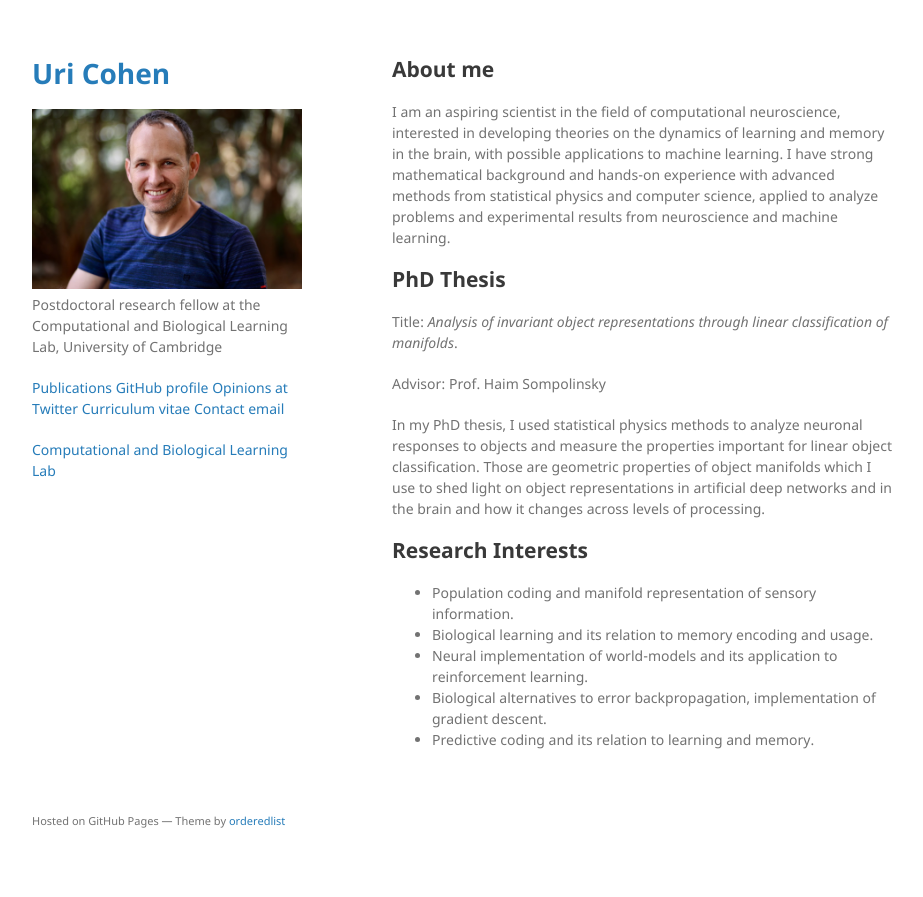
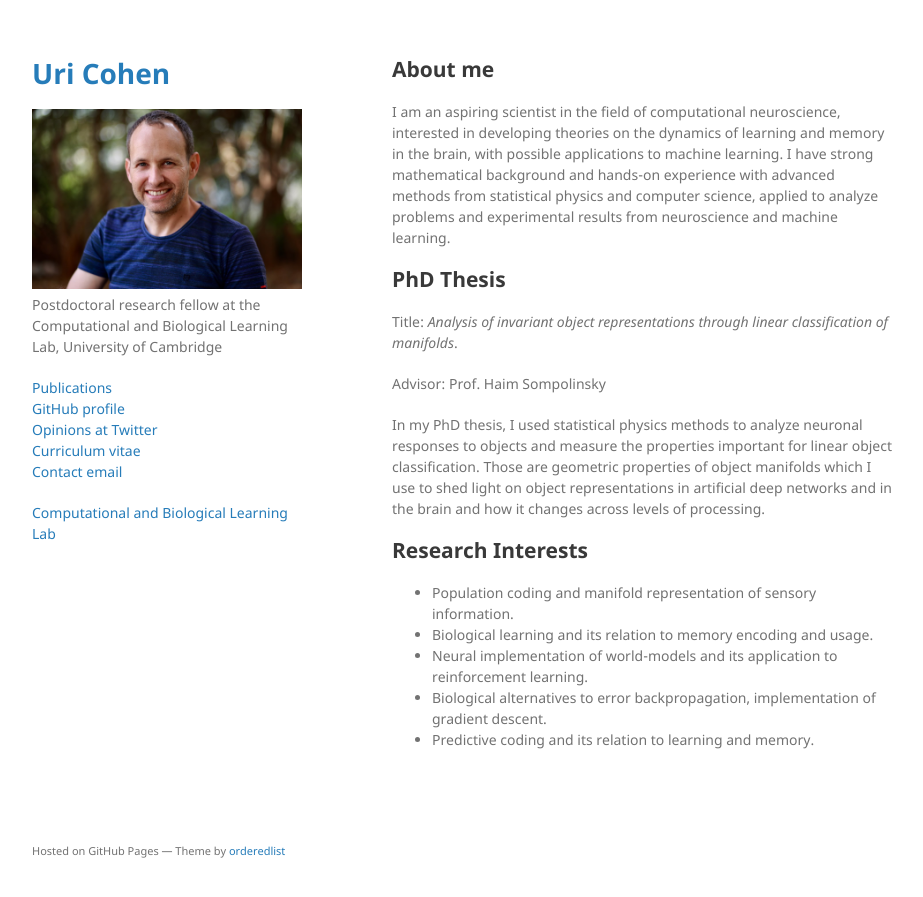
Before and after one commit to uricohen/uricohen.github.io, a Jekyll site: the page built from index.md, in a window 1280 px wide. Shown: the top 897 px of the page, without its empty margins (178-1101 px from the left). Built offline with Jekyll 4.4.1, drawn with Linux system fonts in a browser that asks for light colours; our own code applies the rules of GitHub Pages for plain Markdown files.

Commit message:
Added line breaks and better located footer

```diff
--- a/_layouts/default.html
+++ b/_layouts/default.html
@@ -24,11 +24,11 @@
         <p>{{ site.description | default: site.github.project_tagline }}</p>
 
 		<p class="view">
-		<a href="https://scholar.google.com/citations?hl=en&user=YyfnoOYAAAAJ">Publications</a>
-        <a href="{{ site.github.owner_url }}">GitHub profile</a>
-		<a href="https://twitter.com/uricohen42">Opinions at Twitter</a>
-		<a href="https://uricohen.github.io/CV.pdf">Curriculum vitae</a>
-		<a href="mailto:uri.co@mail.huji.ac.il">Contact email</a>
+		<a href="https://scholar.google.com/citations?hl=en&user=YyfnoOYAAAAJ">Publications</a><br>
+        <a href="{{ site.github.owner_url }}">GitHub profile</a><br>
+		<a href="https://twitter.com/uricohen42">Opinions at Twitter</a><br>
+		<a href="https://uricohen.github.io/CV.pdf">Curriculum vitae</a><br>
+		<a href="mailto:uri.co@mail.huji.ac.il">Contact email</a><br>
 		</p>
 
         <p class="view"><a href="https://learning.eng.cam.ac.uk/Public/">Computational and Biological Learning Lab</a></p>
--- a/_sass/jekyll-theme-minimal.scss
+++ b/_sass/jekyll-theme-minimal.scss
@@ -206,7 +206,7 @@
   width:270px;
   float:left;
   position:fixed;
-  bottom:50px;
+  bottom:20px;
   -webkit-font-smoothing:subpixel-antialiased;
 }
 
```
